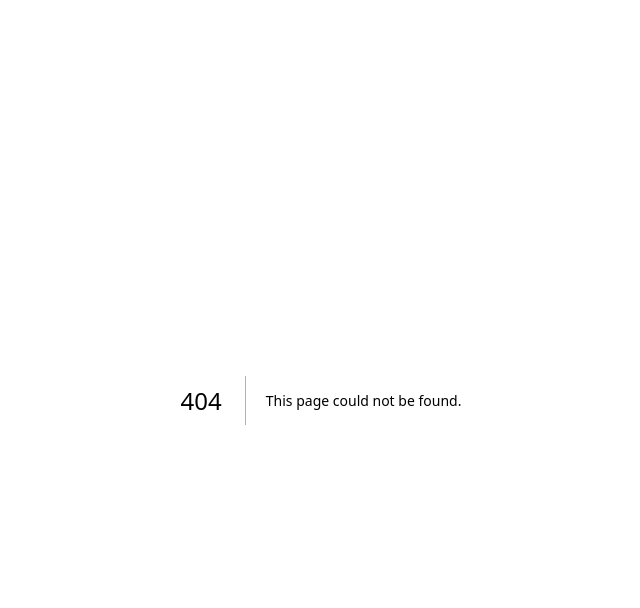
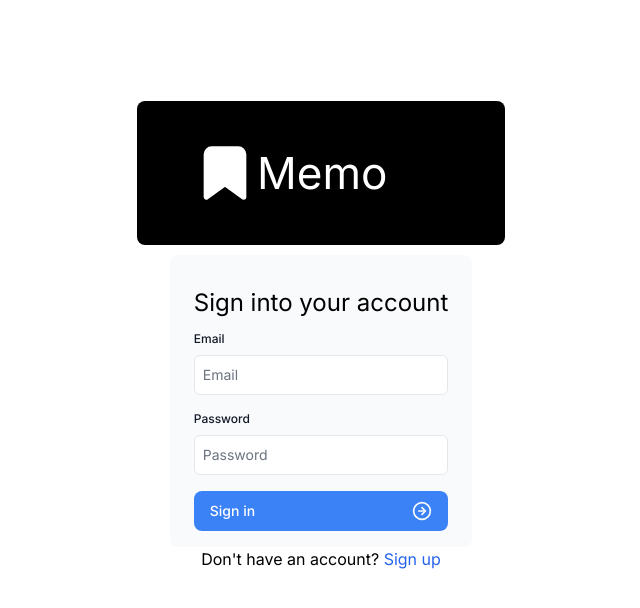
Before and after one commit to akinolaemmanuel49/memo-frontend, a Next.js app: page /signin in a window 1280 px wide. Before the commit this address had no page. Shown: the top 608 px of the page, without its empty margins (319-959 px from the left). Built offline with nearby package versions, Linux system fonts and the light colour scheme.

Commit message:
implement signin page

```diff
--- a/app/lib/types.ts
+++ b/app/lib/types.ts
@@ -28,3 +28,8 @@ export interface AuthDataResponse {
   expiresAt: number;
   profile: ProfileData;
 }
+
+export interface AuthCredentials {
+  email: string;
+  password: string;
+}
--- /dev/null
+++ b/app/signin/page.tsx
@@ -0,0 +1,17 @@
+import SigninForm from "@/app/ui/forms/signin-form";
+import MemoLogo from "@/app/ui/memo-logo";
+
+export default function SignupPage() {
+    return (
+        <main className="flex items-center justify-center md:h-screen">
+            <div className="relative mx-auto flex w-full max-w-[400px] flex-col space-y-2.5 p-4 md:-mt-32">
+                <div className="flex h-20 w-full items-center justify-center rounded-lg bg-black p-3 md:h-36">
+                    <div className="w-64 text-white md:w-64">
+                        <MemoLogo />
+                    </div>
+                </div>
+                <SigninForm />
+            </div>
+        </main>
+    )
+}
--- /dev/null
+++ b/app/ui/forms/signin-form.tsx
@@ -0,0 +1,123 @@
+"use client";
+
+import axios from "axios";
+import React from "react";
+import { useState } from "react";
+import {
+    AuthCredentials as FormData,
+    AuthDataResponse,
+} from "@/app/lib/types";
+import { useFormStatus } from "react-dom";
+import { Button } from "@/app/ui/button";
+import { ArrowRightCircle } from "../icons";
+import { useRouter } from "next/navigation";
+import Link from "next/link";
+
+export default function SigninForm() {
+    const [formData, setFormData] = useState<FormData>({
+        email: "",
+        password: ""
+    });
+
+    const router = useRouter();
+    const [errorMessage, setErrorMessage] = useState<string>("");
+
+    const handleInputChange = (e: React.ChangeEvent<HTMLInputElement>) => {
+        const { name, value } = e.target;
+
+        setFormData({
+            ...formData,
+            [name]: value,
+        });
+    };
+
+    const handleSubmit = async (e: React.FormEvent<HTMLFormElement>) => {
+        e.preventDefault();
+        // Validate form data
+        if (
+            !formData.email ||
+            !formData.password
+        ) {
+            setErrorMessage("All fields are required");
+            return;
+        }
+
+        // Send form data to server
+        try {
+            const response: AuthDataResponse = (
+                await axios.post(
+                    `${process.env.NEXT_PUBLIC_API_BASE_URL}/auth/token`,
+                    formData
+                )
+            ).data;
+            localStorage.setItem("accessToken", response.accessToken);
+            localStorage.setItem("refreshToken", response.refreshToken);
+            console.log("Form submitted: ", response);
+            router.push("/home")
+        } catch (error) {
+            console.error("Signup failed: ", error);
+        }
+    };
+
+    return (
+        <form onSubmit={handleSubmit} className="flex flex-col items-center">
+            <div className="flex-1 rounded-lg bg-gray-50 px-6 pb-4 pt-8">
+                <h1 className="mb-3 text-2xl">
+                    Sign into your account
+                </h1>
+                <div className="w-full">
+                    <div>
+                        <label
+                            className="mb-2 mt-2 block text-xs font-medium text-gray-900"
+                            htmlFor="email">
+                            Email
+                        </label>
+                        <div className="relative">
+                            <input
+                                type="email"
+                                name="email"
+                                value={formData.email}
+                                onChange={handleInputChange}
+                                placeholder="Email"
+                                className="peer block w-full rounded-md border border-gray-200 py-[9px] pl-2 text-sm outline-2 placeholder:text-gray-500"
+                            />
+                        </div>
+                    </div>
+
+                    <div className="mt-4">
+                        <label
+                            className="mb-2 mt-2 block text-xs font-medium text-gray-900"
+                            htmlFor="password">
+                            Password
+                        </label>
+                        <div className="relative">
+                            <input
+                                type="password"
+                                name="password"
+                                value={formData.password}
+                                onChange={handleInputChange}
+                                placeholder="Password"
+                                className="peer block w-full rounded-md border border-gray-200 py-[9px] pl-2 text-sm outline-2 placeholder:text-gray-500"
+                            />
+                        </div>
+                    </div>
+                </div>
+                {errorMessage && <p className="text-red-500">{errorMessage}</p>}
+                <SigninButton />
+            </div>
+            <div>
+                <p>Don&apos;t have an account? <Link href="/signup" className="mt-4 text-blue-600 hover:text-blue-900 hover:outline-blue-900">Sign up</Link></p>
+            </div>
+        </form >
+    );
+}
+
+function SigninButton() {
+    const { pending } = useFormStatus();
+
+    return (
+        <Button className="mt-4 w-full" aria-disabled={pending}>
+            Sign in <ArrowRightCircle className="ml-auto h-5 w-5 text-gray-50" />
+        </Button>
+    )
+}
--- a/app/ui/forms/signup-form.tsx
+++ b/app/ui/forms/signup-form.tsx
@@ -11,6 +11,7 @@ import { useFormStatus } from "react-dom";
 import { Button } from "@/app/ui/button";
 import { ArrowRightCircle } from "../icons";
 import { useRouter } from "next/navigation";
+import Link from "next/link";
 
 export default function SignupForm() {
     const [formData, setFormData] = useState<FormData>({
@@ -189,18 +190,21 @@ export default function SignupForm() {
                     </div>
                 </div>
                 {errorMessage && <p className="text-red-500">{errorMessage}</p>}
-                <SigninButton />
+                <SignupButton />
+            </div>
+            <div>
+                <p>Already have an account? <Link href="/signin" className="mt-4 text-blue-600 hover:text-blue-900 hover:outline-blue-900">Sign in</Link></p>
             </div>
         </form >
     );
 }
 
-function SigninButton() {
+function SignupButton() {
     const { pending } = useFormStatus();
 
     return (
         <Button className="mt-4 w-full" aria-disabled={pending}>
-            Sign in <ArrowRightCircle className="ml-auto h-5 w-5 text-gray-50" />
+            Sign up <ArrowRightCircle className="ml-auto h-5 w-5 text-gray-50" />
         </Button>
     )
 }
```
